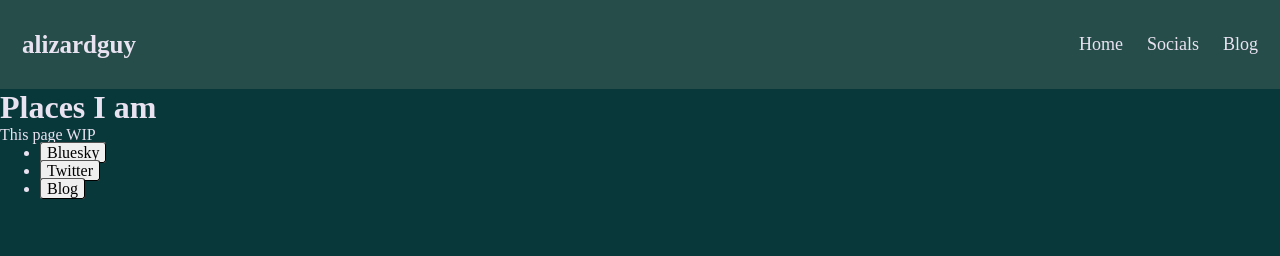
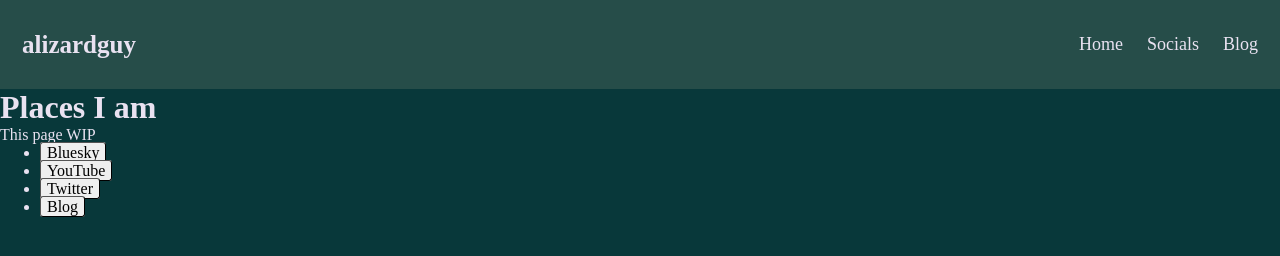
Before and after one commit to alizardguy/alizardguy.github.io, an Eleventy site: page src/socials.html in a window 1280 px wide. Built offline with nearby package versions, Linux system fonts and the light colour scheme; Eleventy itself is replaced by a stand-in of ours; files that its build step writes are made by us from their sources.

Commit message:
Update socials.html

```diff
--- a/src/socials.html
+++ b/src/socials.html
@@ -8,6 +8,7 @@ layout: layouts/base.html
 <p>This page WIP</p>
 <ul>
     <li><a href="https://bsky.app/profile/alizardguy.com" class="button">Bluesky</a></li>
+    <li><a href="https://www.youtube.com/alizardguy" class="button">YouTube</a></li>
     <li><a href="https://x.com/alizardguy" class="button">Twitter</a></li>
     <li><a href="https://blog.alizardguy.com/" class="button">Blog</a></li>
 </ul>
```
